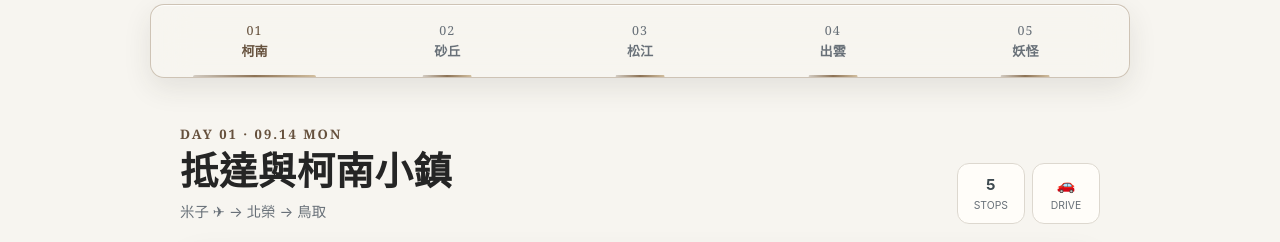
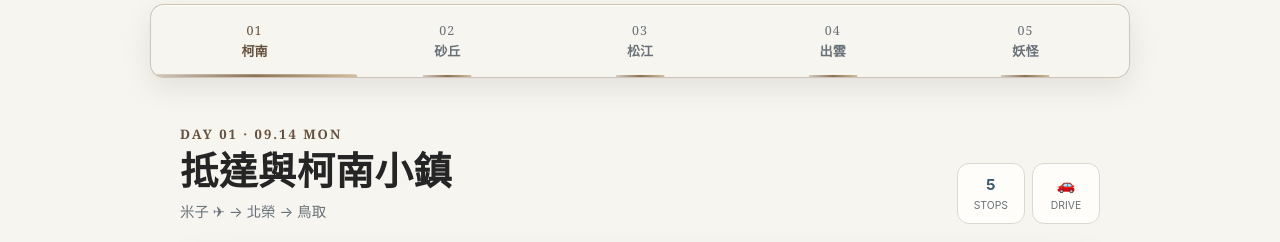
Before and after one commit to wpx60917/Sanin-Travel, a website: page index.html in a window 1280 px wide. Shown: the part 379-621 px from the top of the page. Drawn offline with Linux system fonts and the light colour scheme; grey boxes are pictures that could not be loaded.

Commit message:
change btn color

```diff
--- a/index.html
+++ b/index.html
@@ -13,8 +13,8 @@
     --surface-soft: #f1eee7;
     --text: #252525;
     --text-soft: #687078;
-    --navy: #3e4a50;
-    --navy-dark: #2e383d;
+    --navy: #3d5a6d;
+    --navy-dark: #2e424d;
     --sand: #d8c3a5;
     --sand-dark: #a8754a;
     --line: #ddd8cf;
@@ -174,7 +174,7 @@ body {
 
 .tab-btn.active::after {
     background: var(--sand-dark);
-    transform: scaleX(1);
+    transform: scale(1.7);
 }
 
 /* ===== Main ===== */
```
